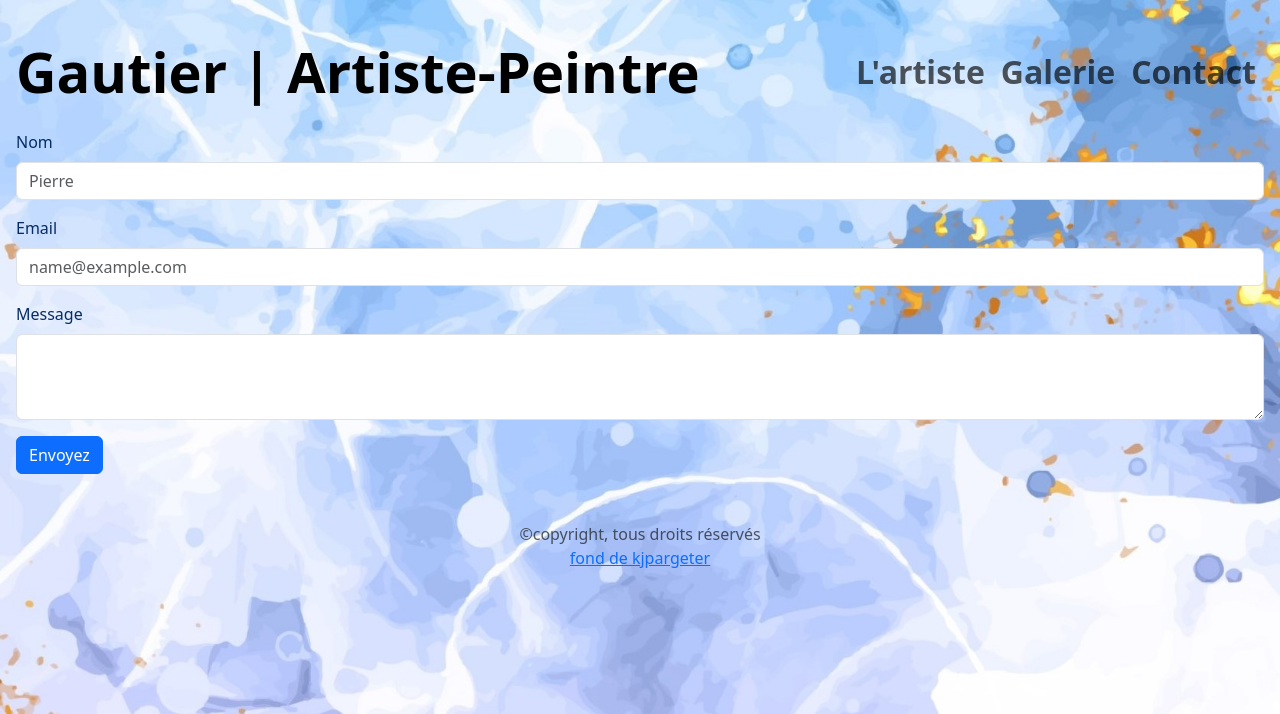
After one commit to Guiboy974/gautierweb, a Symfony app: template templates/contact.html.twig in a window 1280 px wide. The commit adds this page. Shown: the top 714 px of the page. Run offline with Twig, Linux system fonts and the light colour scheme; the template is opened without the code that fills it, so the values that code supplies are empty; some libraries are stand-ins or nearby versions.

Commit message:
maj form

```diff
--- /dev/null
+++ b/templates/contact.html.twig
@@ -0,0 +1,24 @@
+{% extends 'base.html.twig' %}
+
+{% block main %}
+
+<form>
+    <div class="mb-3">
+    <label for="FormControlInput1" class="form-label">Nom</label>
+    <input type="name" class="form-control" id="exampleFormControlInput1" placeholder="Pierre">
+  </div>
+    <div class="mb-3">
+      <label for="FormControlInput2" class="form-label">Email</label>
+      <input type="email" class="form-control" id="exampleFormControlInput1" placeholder="name@example.com">
+    </div>
+    <div class="mb-3">
+      <label for="exampleFormControlTextarea1" class="form-label">Message</label>
+      <textarea class="form-control" id="exampleFormControlTextarea1" rows="3"></textarea>
+    </div>
+    <div class="col-12">
+    <button class="btn btn-primary" type="submit">Envoyez</button>
+  </div>
+</form>
+
+
+{% endblock %}
--- a/templates/header.php
+++ b/templates/header.php
@@ -13,7 +13,7 @@
               <a class="nav-link" href="#">Galerie</a>
             </li>
             <li class="nav-item">
-              <a class="nav-link" href="#">
+              <a class="nav-link" href="contact.html.twig">
                 Contact
               </a>
             </li>
```
Also changed, not shown: templates/home/contact.html.twig (deleted, +0 -17 lines).
